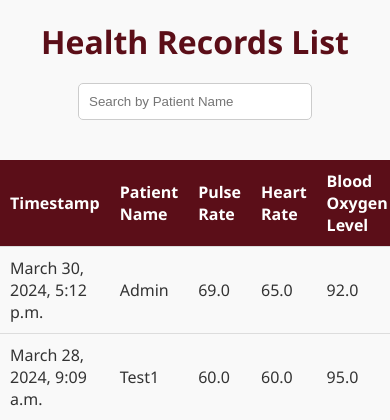
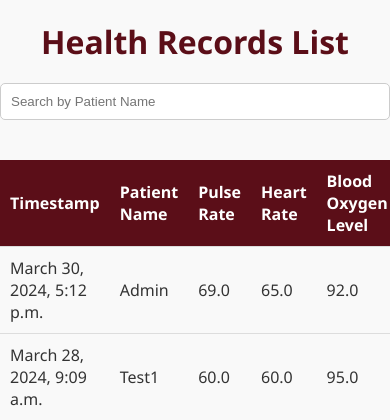
Before and after one commit to Webapphmchair/webapphmchair, a Django app: page /health-records/ in a window 390 px wide; the page is wider, and only the part inside the window is pictured. Shown: the part 146-566 px from the top of that part. Run offline with Django 5.2, Linux system fonts and the light colour scheme; a user stored in the database is signed in; data comes from the database, SQL or seed files in the repository.

Commit message:
Update health_records_list.html

```diff
--- a/health_monitorapp/templates/health_monitorapp/health_records_list.html
+++ b/health_monitorapp/templates/health_monitorapp/health_records_list.html
@@ -146,6 +146,13 @@
             0% { transform: rotate(0deg); }
             100% { transform: rotate(360deg); }
         }
+
+        /* Responsive styles */
+        @media screen and (max-width: 768px) {
+            .search-input {
+                width: 100%; /* Make search input full width on smaller screens */
+            }
+        }
     </style>
 </head>
 <body>
```
